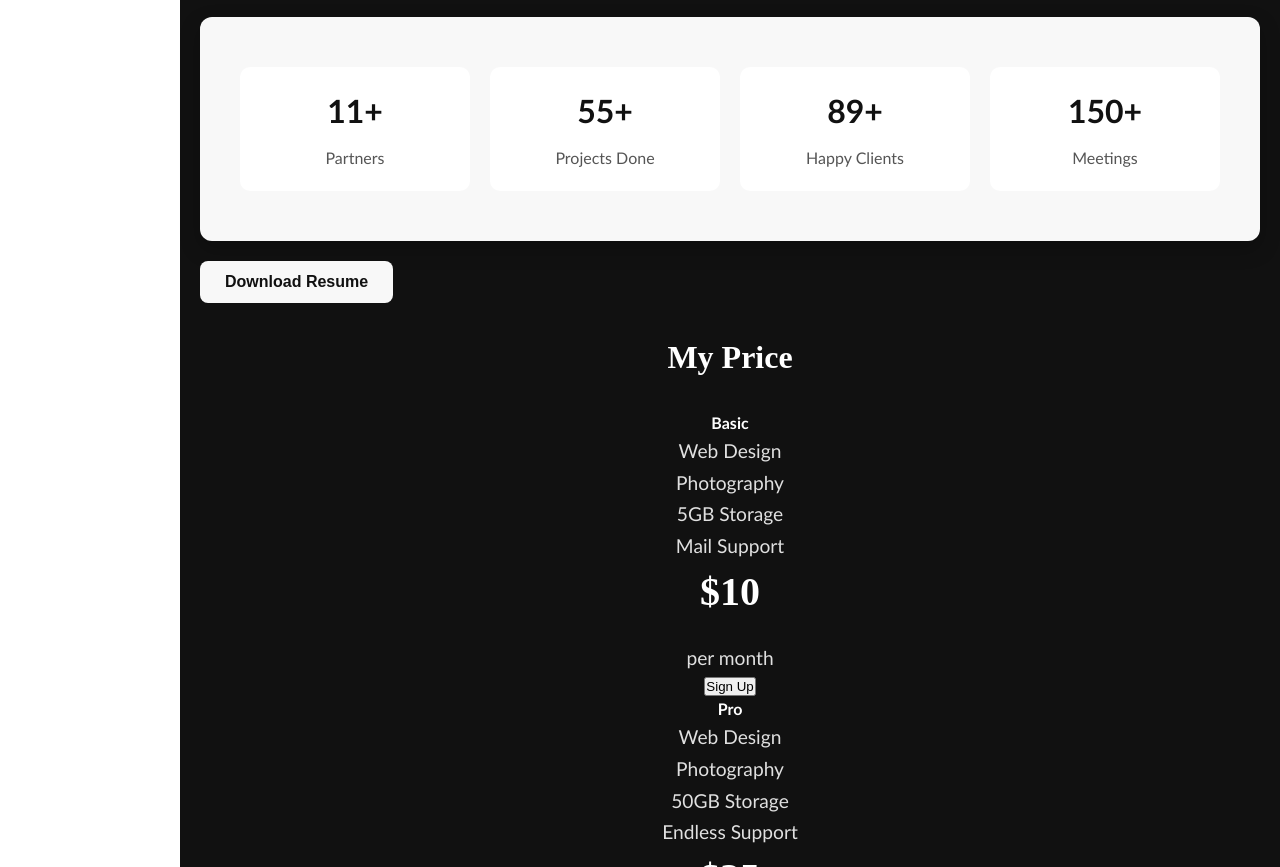
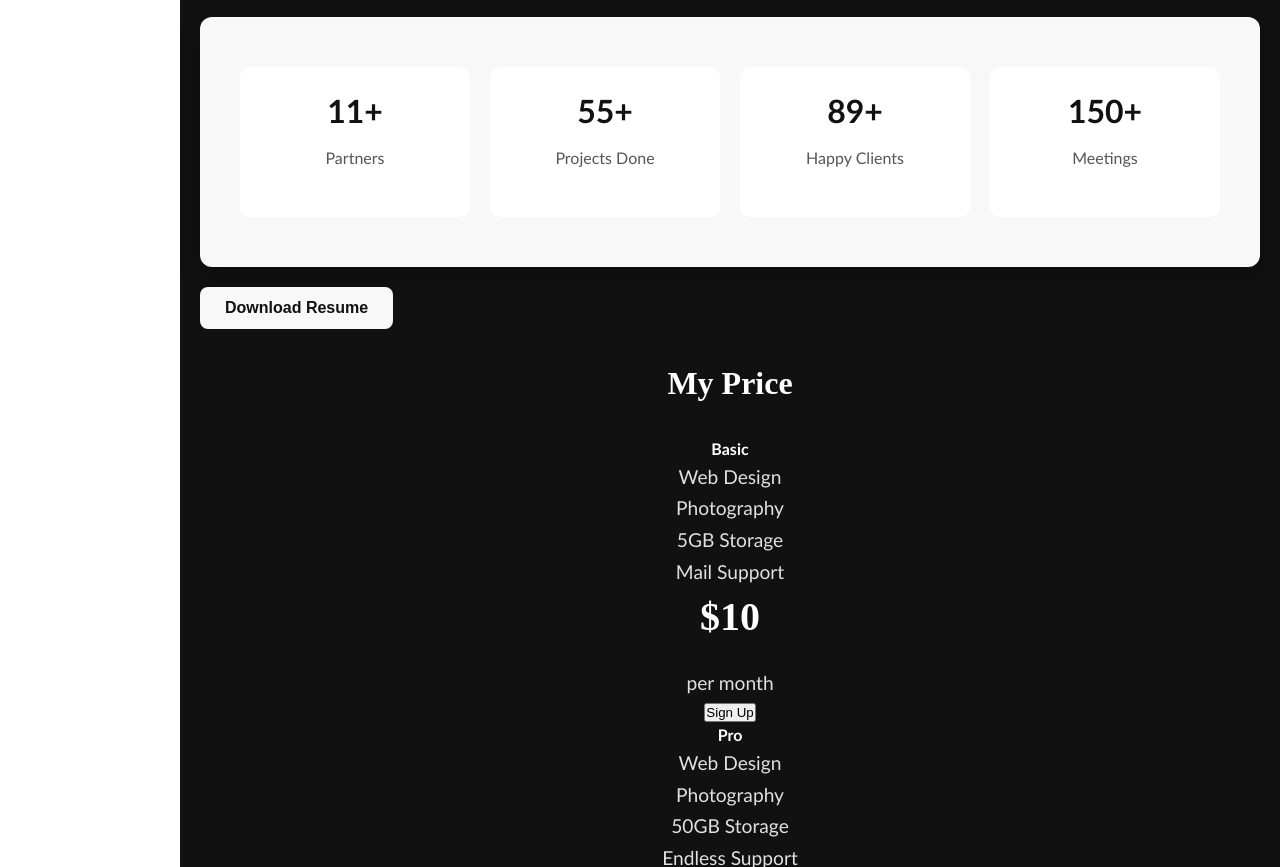
Before and after one commit to mishaqkhanrind8/frontx-team-dark-theme, a plain HTML site: page index.html in a window 1280 px wide. Shown: the part 1722-2589 px from the top of the page. Drawn offline with Linux system fonts and the light colour scheme.

Commit message:
Update styles.css

```diff
--- a/styles.css
+++ b/styles.css
@@ -92,7 +92,7 @@
 
 .stats-container div {
     flex: 1 1 22%;
-    min-height: 100px;
+    min-height: 150px !important;
     text-align: center;
     margin: 10px;
     transition: transform 0.3s ease, box-shadow 0.3s ease;
```
